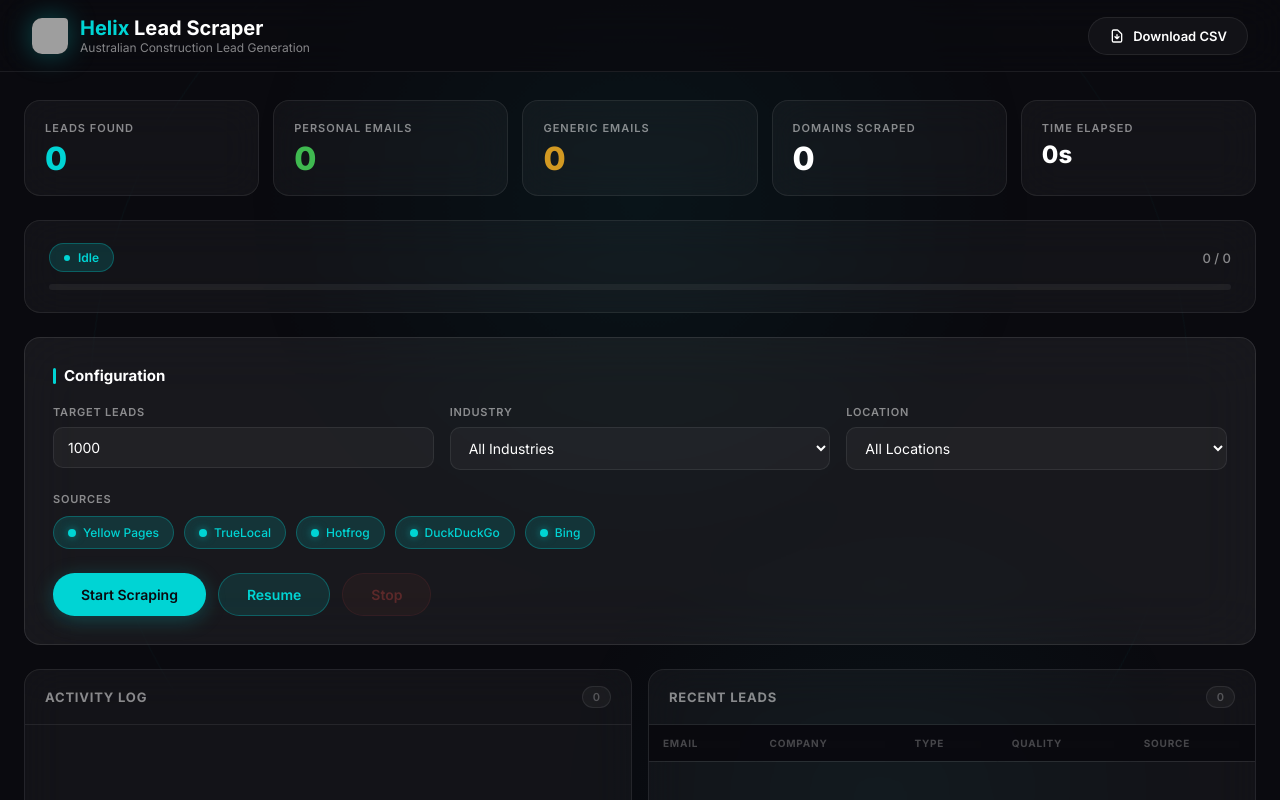
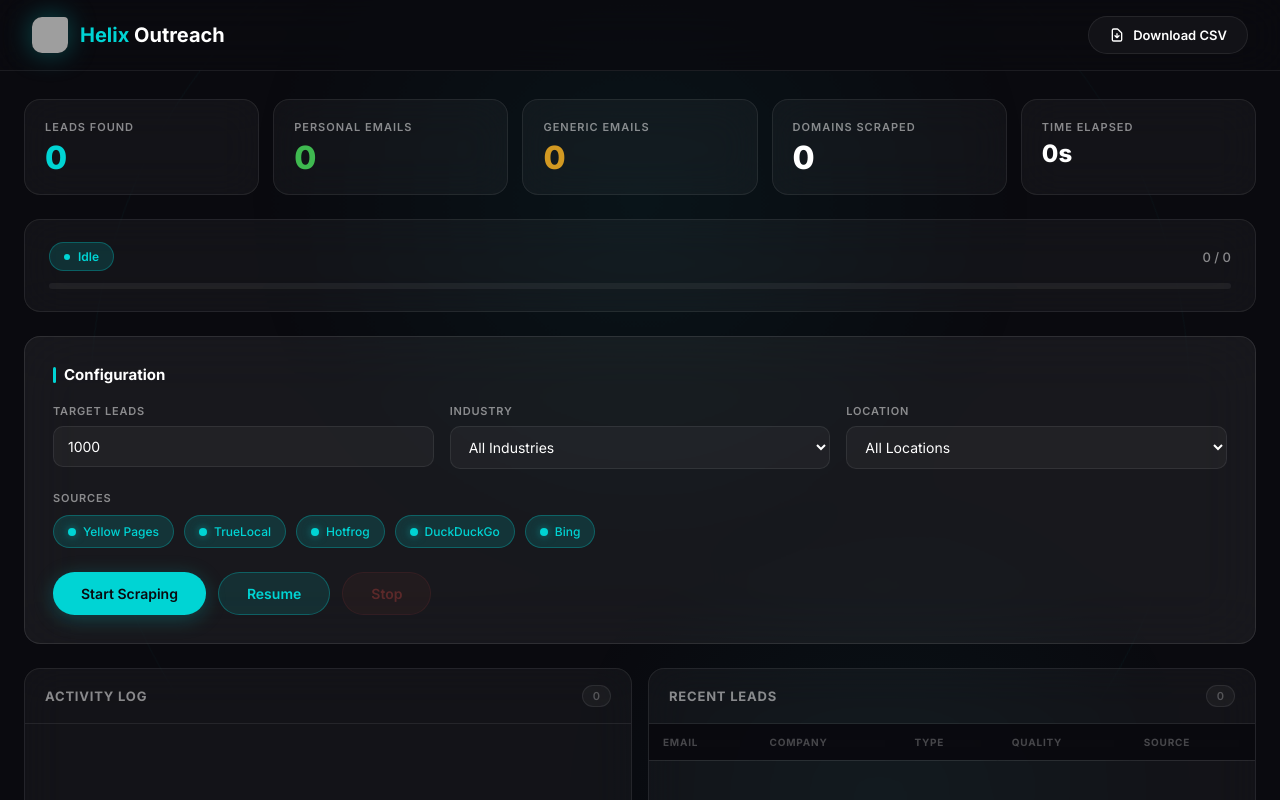
Before and after one commit to ddeonmadeit/Helix-Estimator-Emails, a website: page helix-scraper/public/index.html in a window 1280 px wide. Shown: the top 800 px of the page. Drawn offline with Linux system fonts and the light colour scheme; no server answers; grey boxes are pictures that could not be loaded.

Commit message:
Change header title from 'Lead Scraper' to 'Outreach'

```diff
--- a/helix-scraper/public/index.html
+++ b/helix-scraper/public/index.html
@@ -652,8 +652,7 @@
   <div class="header-brand">
     <img class="header-logo" src="https://image2url.com/r2/default/images/1775285198680-f6aff5b3-8565-4dfe-9136-83b95958fffa.png" alt="Helix logo">
     <div>
-      <h1><span>Helix</span> Lead Scraper</h1>
-      <div class="header-sub">Australian Construction Lead Generation</div>
+      <h1><span>Helix</span> Outreach</h1>
     </div>
   </div>
   <a href="/api/download" class="btn btn-download" id="downloadBtn">
```
